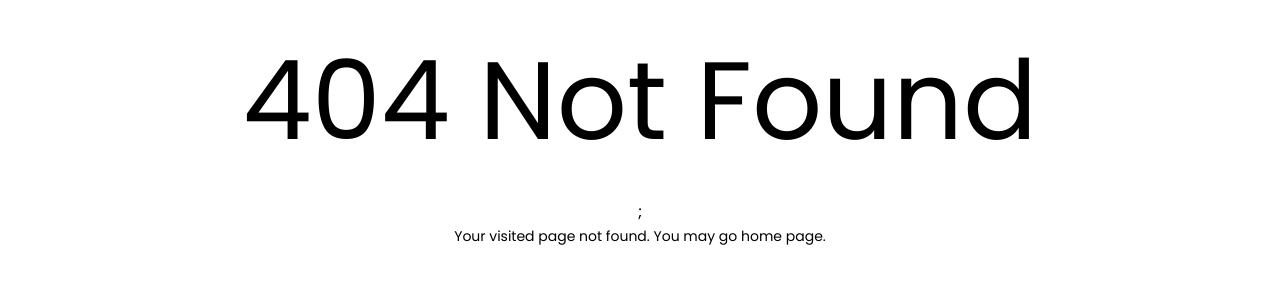
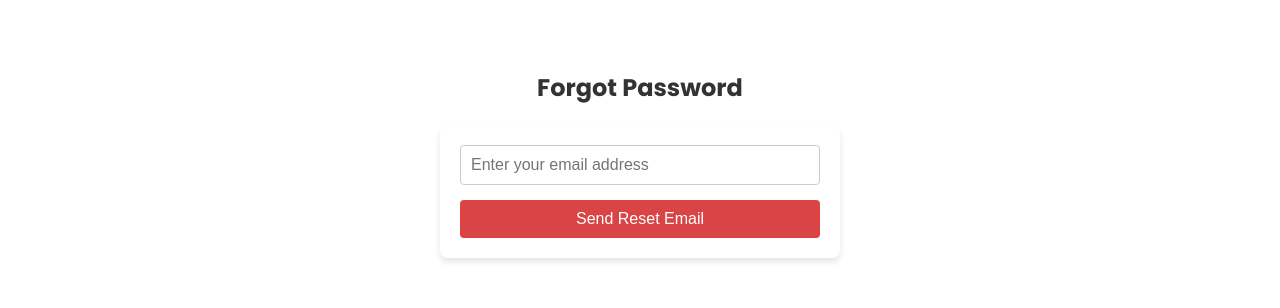
Before and after one commit to Ali-Fadel-profile/e-commerce, a React (Vite) app: page /resetPassword in a window 1280 px wide. Shown: the part 236-544 px from the top of the page. Built offline with nearby package versions, Linux system fonts and the light colour scheme; no server answers.

Commit message:
create forgot password page

```diff
--- a/src/App.jsx
+++ b/src/App.jsx
@@ -18,6 +18,7 @@ import { auth } from "@services/firebase";
 import CheckOut from "@pages/productPages/CheckOut";
 import Orders from "@pages/productPages/Orders";
 import LoadingSpinner from "@components/LoadingSpinner";
+import ForgotPassword from "./components/ForgotPassword";
 
 function App() {
   const { dispatch } = useAuth();
@@ -51,6 +52,7 @@ function App() {
             <Route path="/about" element={<About />} />
             <Route path="/signUp" element={<SignUp />} />
             <Route path="/signIn" element={<SignIn />} />
+            <Route path="/resetPassword" element={<ForgotPassword />} />
             <Route path="/wishlist" element={<WishList />} />{" "}
             <Route path="/cart" element={<Cart />} />{" "}
             <Route path="/checkOut" element={<CheckOut />} />{" "}
--- /dev/null
+++ b/src/components/ForgotPassword.jsx
@@ -0,0 +1,79 @@
+import { useState } from "react";
+import { sendPasswordResetEmail } from "firebase/auth";
+import Swal from "sweetalert2";
+import styles from "./ForgotPassword.module.css";
+import { auth } from "@services/firebase";
+
+const ForgotPassword = () => {
+  const [email, setEmail] = useState("");
+  const [loading, setLoading] = useState(false);
+
+  const handleForgotPassword = async (event) => {
+    event.preventDefault();
+
+    if (!email) {
+      Swal.fire({
+        icon: "error",
+        title: "Please enter your email address!",
+        position: "top-end",
+        timer: 2000,
+        showConfirmButton: false,
+      });
+      return;
+    }
+
+    setLoading(true);
+    try {
+      await sendPasswordResetEmail(auth, email);
+      Swal.fire({
+        icon: "success",
+        title: "Password reset email sent!",
+        text: "Please check your inbox.",
+        position: "top-end",
+        timer: 3000,
+        showConfirmButton: false,
+      });
+      setEmail("");
+    } catch (error) {
+      console.error(error);
+      Swal.fire({
+        icon: "error",
+        title: "Failed to send email",
+        text: error.message,
+        position: "top-end",
+        timer: 3000,
+        showConfirmButton: false,
+      });
+    } finally {
+      setLoading(false);
+    }
+  };
+
+  return (
+    <div className={styles.forgotPasswordContainer}>
+      <h2>Forgot Password</h2>
+      <form
+        onSubmit={handleForgotPassword}
+        className={styles.forgotPasswordForm}
+      >
+        <input
+          type="email"
+          placeholder="Enter your email address"
+          value={email}
+          onChange={(e) => setEmail(e.target.value)}
+          required
+          className={styles.emailInput}
+        />
+        <button
+          type="submit"
+          disabled={loading}
+          className={styles.submitButton}
+        >
+          {loading ? "Sending..." : "Send Reset Email"}
+        </button>
+      </form>
+    </div>
+  );
+};
+
+export default ForgotPassword;
--- /dev/null
+++ b/src/components/ForgotPassword.module.css
@@ -0,0 +1,66 @@
+/* Container styling */
+.forgotPasswordContainer {
+  display: flex;
+  flex-direction: column;
+  align-items: center;
+  justify-content: center;
+  min-height: 100vh;
+  padding: 20px;
+}
+
+/* Title styling */
+.forgotPasswordContainer h2 {
+  font-size: 24px;
+  color: #333;
+  margin-bottom: 20px;
+}
+
+/* Form styling */
+.forgotPasswordForm {
+  display: flex;
+  flex-direction: column;
+  width: 100%;
+  max-width: 400px;
+  background-color: #fff;
+  padding: 20px;
+  border-radius: 8px;
+  box-shadow: 0 4px 6px rgba(0, 0, 0, 0.1);
+}
+
+/* Input field styling */
+.emailInput {
+  width: 100%;
+  padding: 10px;
+  margin-bottom: 15px;
+  border: 1px solid #ccc;
+  border-radius: 4px;
+  font-size: 16px;
+  color: #333;
+}
+
+.emailInput:focus {
+  border-color: var(--color-red);
+  outline: none;
+}
+
+/* Button styling */
+.submitButton {
+  width: 100%;
+  padding: 10px;
+  background-color: var(--color-red);
+  color: #fff;
+  border: none;
+  border-radius: 4px;
+  font-size: 16px;
+  cursor: pointer;
+  transition: background-color 0.3s ease;
+}
+
+.submitButton:disabled {
+  background-color: var(--color-light-gray);
+  cursor: not-allowed;
+}
+
+.submitButton:hover:not(:disabled) {
+  background-color: var(--color-red-hover);
+}
--- a/src/pages/auth/SignIn.jsx
+++ b/src/pages/auth/SignIn.jsx
@@ -87,7 +87,7 @@ function SignIn() {
                 Log in
               </button>
               <p>
-                <Link to="/SignIn">Forgot Password?</Link>
+                <Link to="/resetPassword">Forgot Password?</Link>
               </p>
             </div>
           </form>
```
